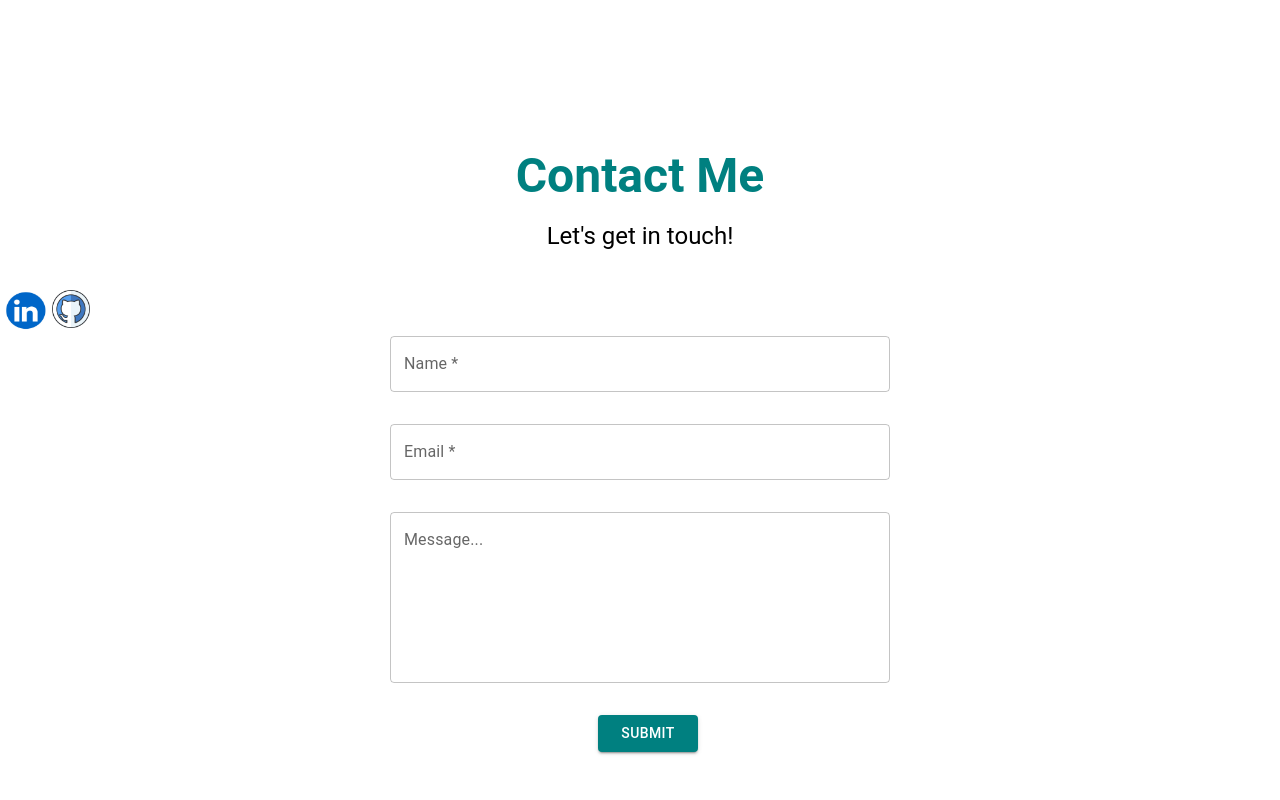
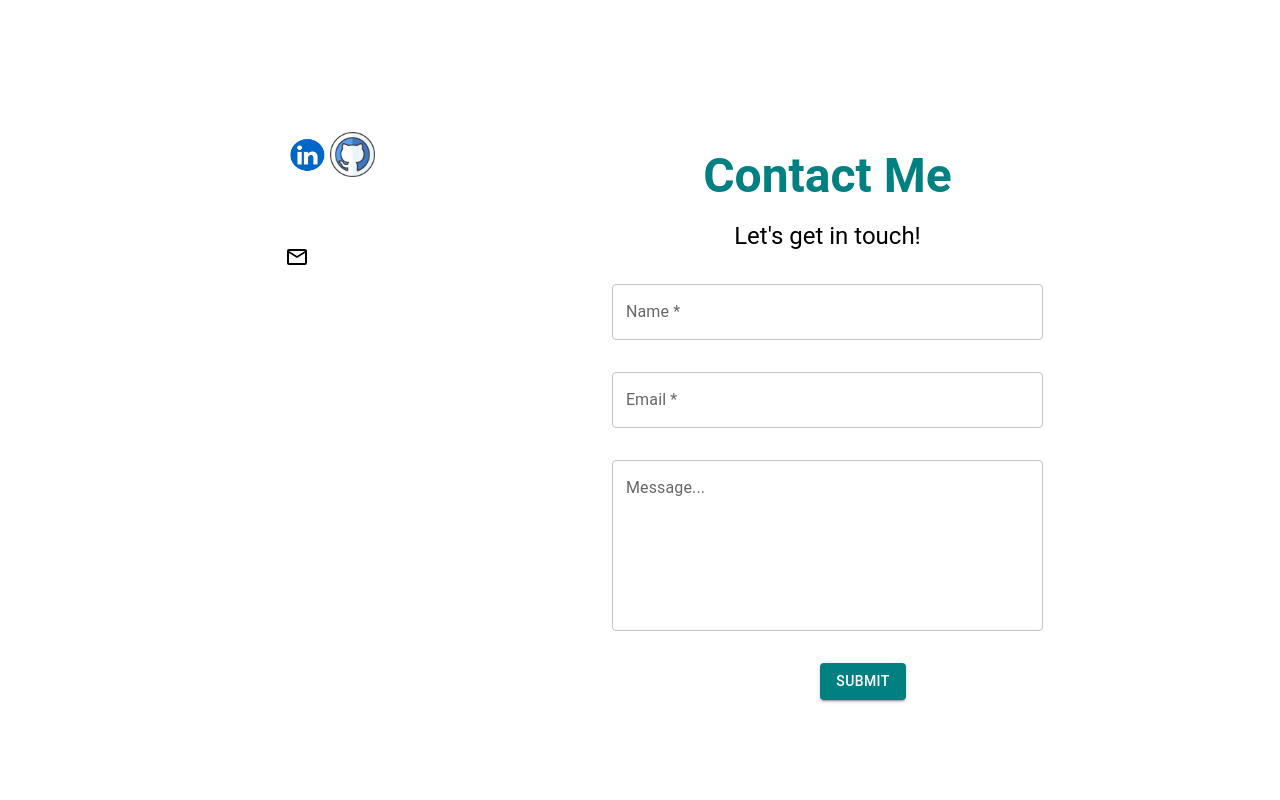
Before and after one commit to amerigirl/website, a React (Create React App) app: page / in a window 1280 px wide. Shown: the part 1320-2120 px from the top of the page. Built offline with nearby package versions, Linux system fonts and the light colour scheme.

Commit message:
close to completion on contact component

```diff
--- a/src/Components/ContactForm/ContactComponent.jsx
+++ b/src/Components/ContactForm/ContactComponent.jsx
@@ -2,19 +2,26 @@ import React from "react";
 import { Box } from "@mui/material";
 import ContactForm from "./ContactForm";
 import SectionTitle from "../SectionTitle";
-import SocialMediaContact from "./SocialMediaContact";
+import ContactMeDetails from "./ContactMeDetails";
+
 const ContactComponent = () => {
   return (
-    <>
+    <Box sx={{
+      display: "flex",
+      justifyContent: "space-evenly",
+      marginLeft: "3rem"
+
+      }}>
       <Box>
+        <ContactMeDetails />
+      </Box>
+
+      <Box sx={{width:"35%"}}>
         <SectionTitle title="Contact Me" subtitle="Let's get in touch!" />
-        <Box sx={{display:"flex" }}>
-                  <SocialMediaContact />
-
-        </Box>
+        <Box sx={{ display: "flex" }}></Box>
         <ContactForm />
       </Box>
-    </>
+    </Box>
   );
 };
 
--- a/src/Components/ContactForm/ContactForm.jsx
+++ b/src/Components/ContactForm/ContactForm.jsx
@@ -11,7 +11,7 @@ const ContactForm = () => {
         sx={{
           display: "grid",
           gap: "2rem",
-          maxWidth: "500px",
+          maxWidth: "900px",
           margin: "0 auto",
         }}
       >
--- /dev/null
+++ b/src/Components/ContactForm/ContactMeDetails.jsx
@@ -0,0 +1,15 @@
+import React from 'react';
+import { Box } from '@mui/material';
+import SocialMediaContact from './SocialMediaContact';
+
+
+
+const ContactMeDetails = () => {
+  return (
+   <Box>
+    <SocialMediaContact/>
+   </Box>
+  )
+}
+
+export default ContactMeDetails
--- a/src/Components/ContactForm/SocialMediaContact.jsx
+++ b/src/Components/ContactForm/SocialMediaContact.jsx
@@ -1,16 +1,17 @@
-import React from 'react';
-import { Box } from '@mui/material';
-
+import React from "react";
+import { Box } from "@mui/material";
+import EmailOutlinedIcon from "@mui/icons-material/EmailOutlined";
 
 const SocialMediaContact = () => {
   return (
-    <Box display={"flex"}
-    >
+    <Box display={"grid"} gap={"4rem"}>
+
+      <Box>
         <Box
           component="img"
           sx={{
-          height: 52,
-          width: 52,
+            height: 45,
+            width: 45,
           }}
           alt="LinkedIn Icon"
           src="../../LinkedIn.png"
@@ -18,15 +19,20 @@ const SocialMediaContact = () => {
         <Box
           component="img"
           sx={{
-          height: 38,
-          width: 38,
-          marginTop: 0.7,
+            height: 45,
+            width: 45,
+
           }}
           alt="Github Icon"
           src="../../github.png"
         />
       </Box>
+
+      <Box>
+        <EmailOutlinedIcon />
+      </Box>
+    </Box>
   );
-}
+};
 
-export default SocialMediaContact
+export default SocialMediaContact;
```
Lines whose indentation alone changed are shown as unchanged.
